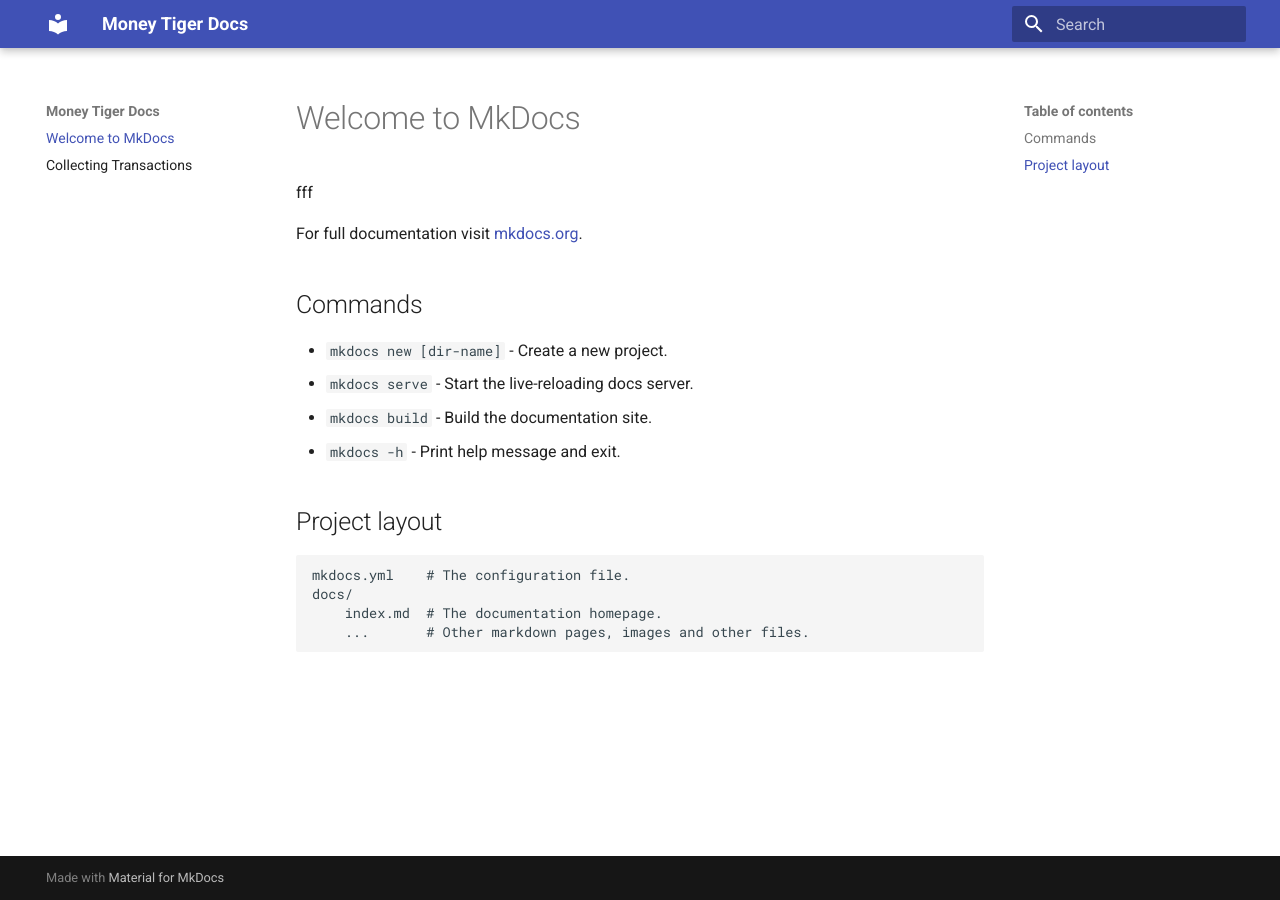
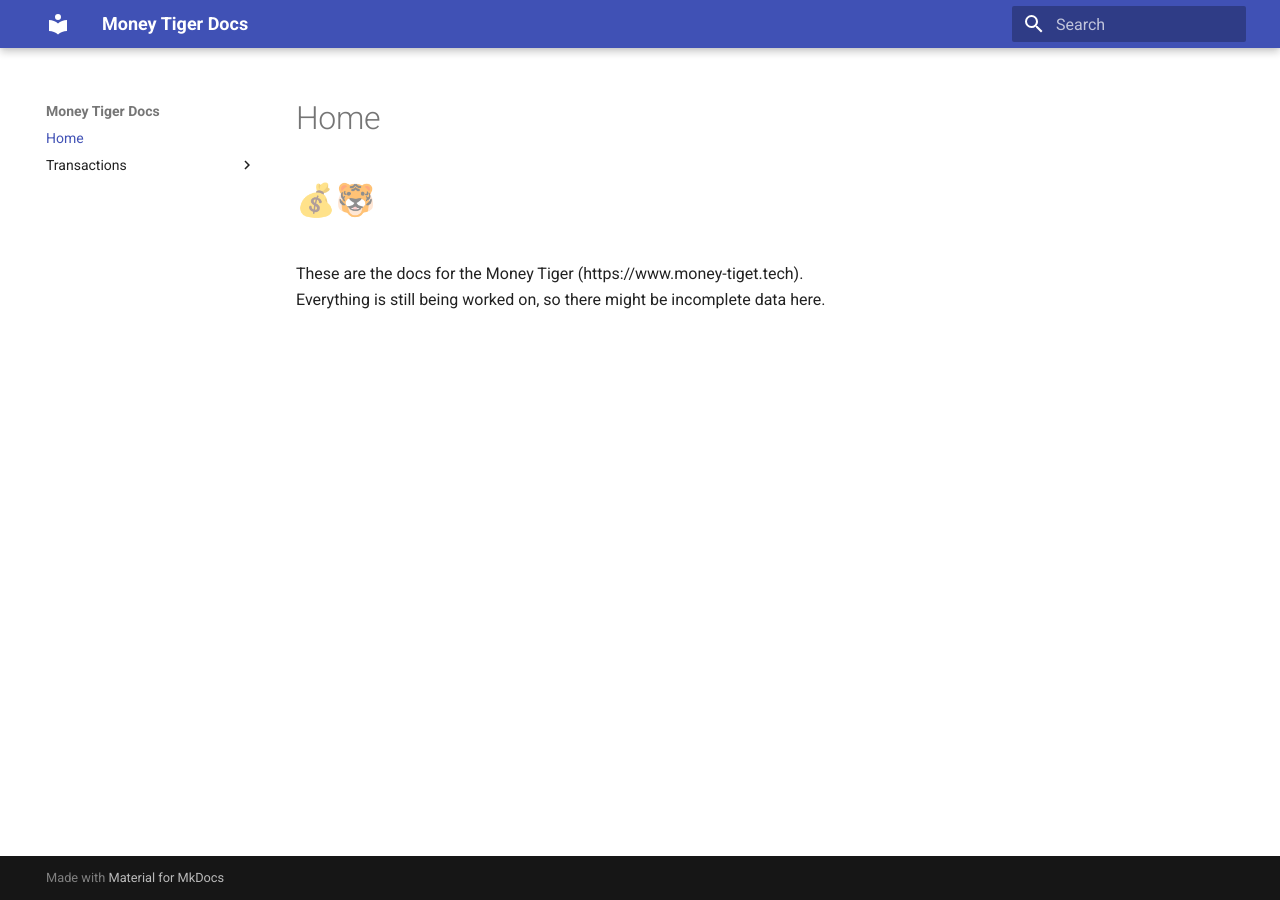
Before and after one commit to BackSlasher/money-tiger-docs, an MkDocs documentation site: the page built from docs/index.md, in a window 1280 px wide. Built offline with MkDocs 1.6.1 and Material for MkDocs 9.7.7, drawn with Linux system fonts in a browser that asks for light colours.

Commit message:
more pages

```diff
--- a/docs/index.md
+++ b/docs/index.md
@@ -1,18 +1,5 @@
-# Welcome to MkDocs
-fff
+# Home
+# 💰️🐯
 
-For full documentation visit [mkdocs.org](https://www.mkdocs.org).
-
-## Commands
-
-* `mkdocs new [dir-name]` - Create a new project.
-* `mkdocs serve` - Start the live-reloading docs server.
-* `mkdocs build` - Build the documentation site.
-* `mkdocs -h` - Print help message and exit.
-
-## Project layout
-
-    mkdocs.yml    # The configuration file.
-    docs/
-        index.md  # The documentation homepage.
-        ...       # Other markdown pages, images and other files.
+These are the docs for the Money Tiger (https://www.money-tiget.tech).
+Everything is still being worked on, so there might be incomplete data here.
```
Also changed, not shown: docs/transactions/index.md (added, +20 -0 lines), docs/transactions/searching.md (added, +34 -0 lines), docs/transactions/collecting.md (renamed from docs/collecting-transactions.md).
